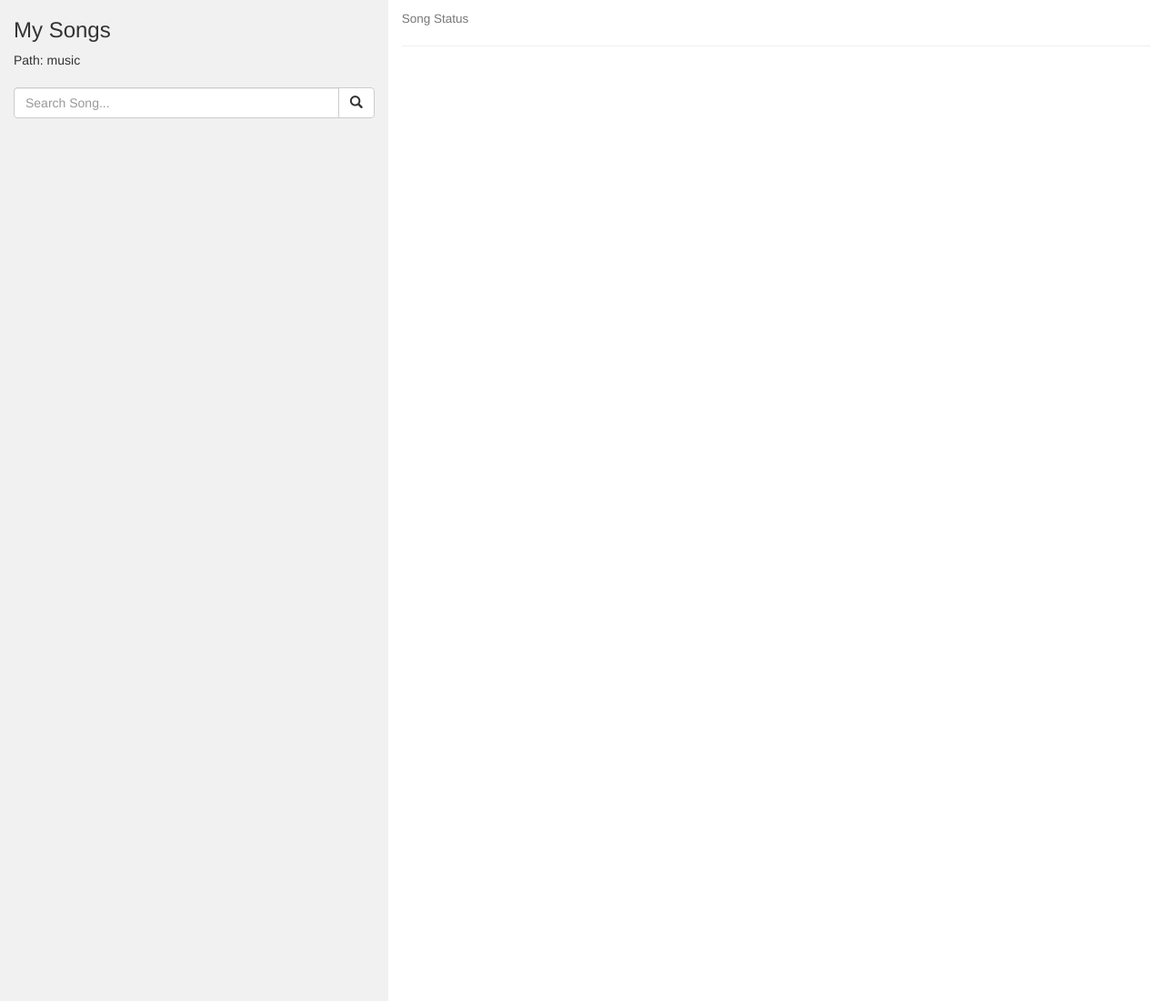
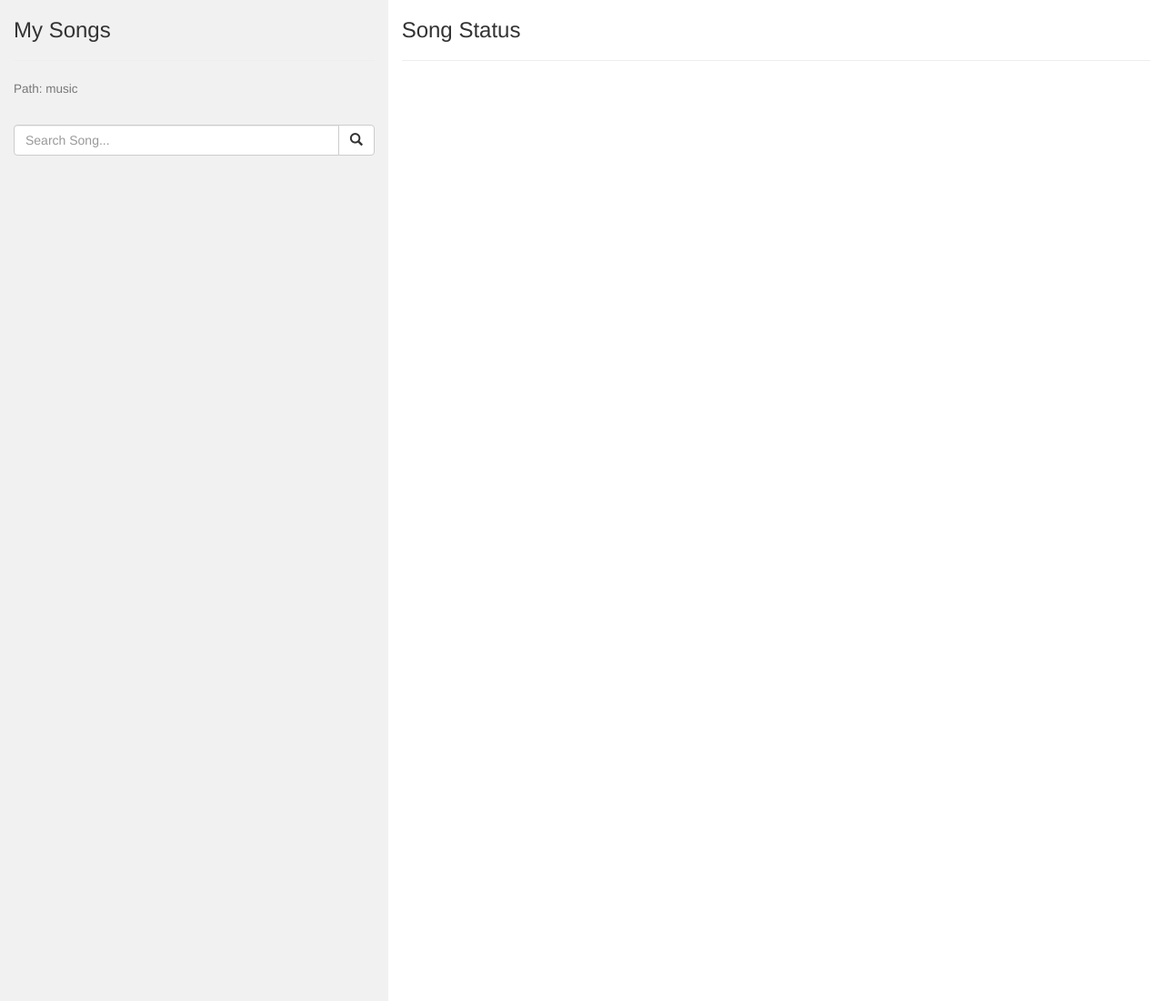
Before and after one commit to fmarotta/sox-web, a plain HTML site: page index.html in a window 1280 px wide. Shown: the top 1100 px of the page at 91% size. Drawn offline with nearby package versions, Linux system fonts and the light colour scheme; no server answers.

Commit message:
small aesthetics improvement

```diff
--- a/index.html
+++ b/index.html
@@ -35,6 +35,7 @@
     }
 
 	#volumeSlider {
+		display: inline;
 		width: 100px;
 	}
   </style>
@@ -45,7 +46,8 @@
   <div class="row content">
     <div class="col-sm-4 sidenav">
       <h3>My Songs</h3>
-	  <span>Path: music</span><span id="locationBar"></span>
+      <hr>
+	  <h4><small><span>Path: music</span><span id="locationBar"></span></small></h4>
       <ul class="nav nav-pills nav-stacked" id="songsPanel">
       </ul><br>
       <div class="input-group">
@@ -59,7 +61,7 @@
     </div>
 
     <div class="col-sm-8">
-      <h4><small>Song Status</small></h4>
+      <h3>Song Status</h3>
       <hr>
       <div id="statusPanel">
 		  <div id="message"></div>
```
